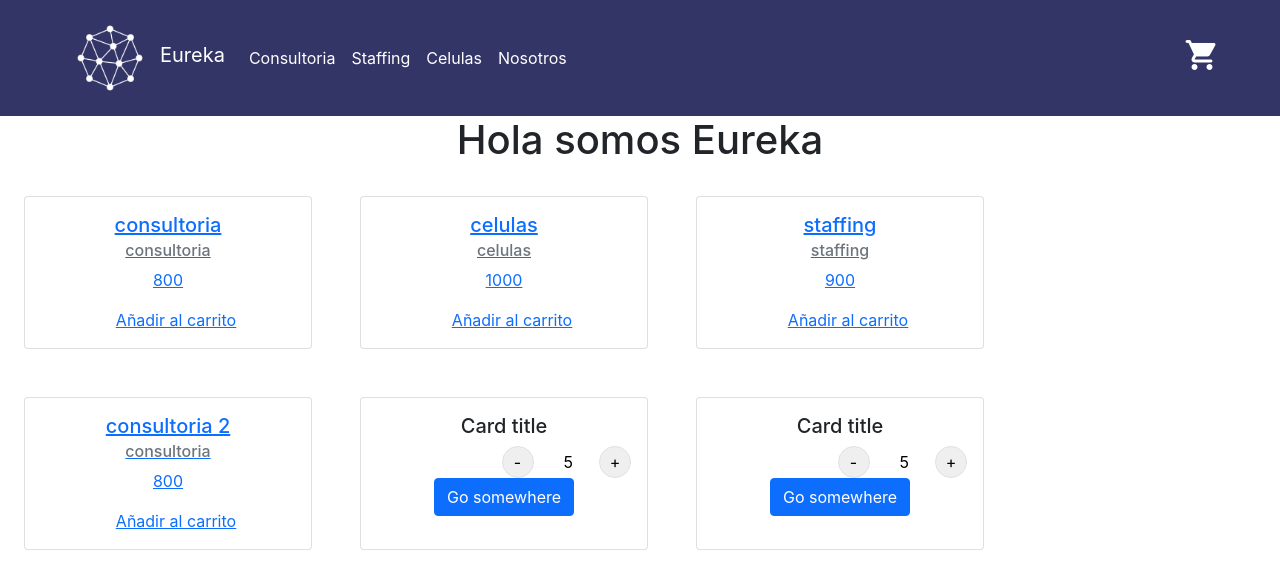
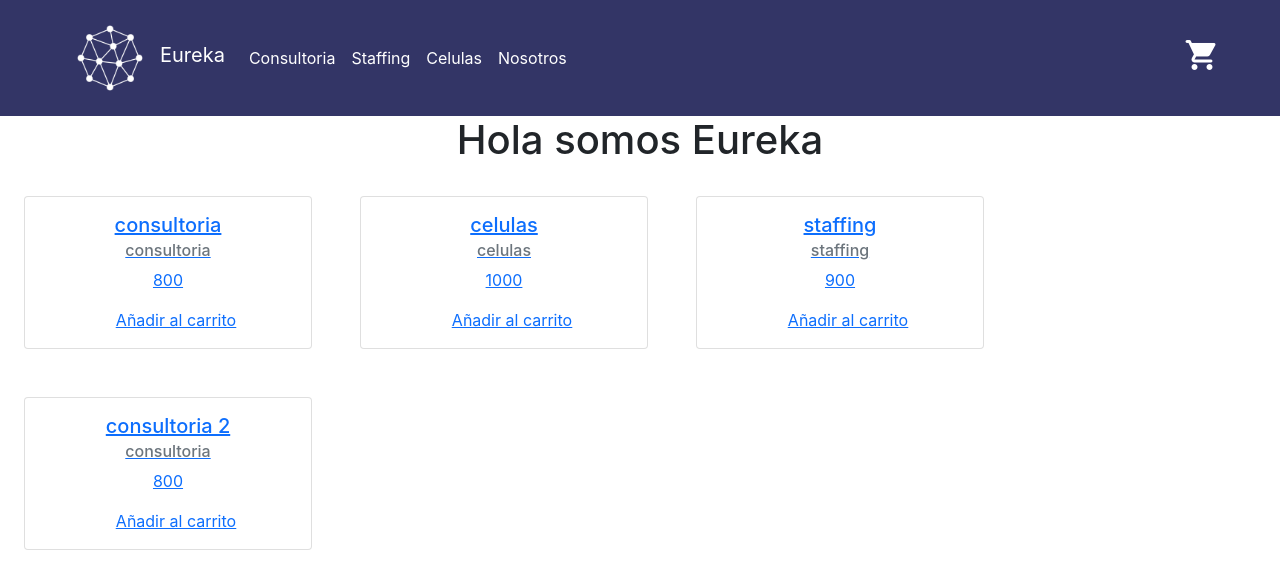
Before and after one commit to fabiola2311/app-barrios, a React (Create React App) app: page / in a window 1280 px wide. Shown: the top 586 px of the page. Built offline with nearby package versions, Linux system fonts and the light colour scheme.

Commit message:
Clasde 9 - Eventos

```diff
--- a/src/components/ItemCount/ItemCount.jsx
+++ b/src/components/ItemCount/ItemCount.jsx
@@ -2,7 +2,7 @@ import React from 'react'
 import './ItemCount.css';
 import { useState } from 'react';
 
-function ItemCount({ stock = 10, initial = 1, onAdd}) {
+function ItemCount({ stock = 10, initial = 1, onAdd }) {
 
     const [count, setCount] = useState(initial)
 
@@ -23,7 +23,7 @@ function ItemCount({ stock = 10, initial = 1, onAdd}) {
             onAdd(count);
         }
         else {
-            alert ("No hay stock")
+            alert("No hay stock")
         }
 
     }
@@ -33,17 +33,12 @@ function ItemCount({ stock = 10, initial = 1, onAdd}) {
 
     return (
         <>
-            <div className="card m-4" >
-                <div className="card-body">
-                    <h5 className="card-title">Card title</h5>
-                    <div div className="input-group w-auto justify-content-end align-items-center" >
-                        <input onClick={substractCount} type="button" value="-" className="button-minus border rounded-circle  icon-shape icon-sm mx-1 " data-field="quantity" />
-                        <input type="number" step="1" max="10" value={count} name="quantity" className="quantity-field border-0 text-center w-25" />
-                        <input onClick={addCount} type="button" value="+" className="button-plus border rounded-circle icon-shape icon-sm " data-field="quantity" />
-                    </div >
-                    <a href="#" onClick={submitOnAdd} className="btn btn-primary ">Go somewhere</a>
-                </div>
-            </div>
+            <div div className="input-group w-auto justify-content-end align-items-center" >
+                <input onClick={substractCount} type="button" value="-" className="button-minus border rounded-circle  icon-shape icon-sm mx-1 " data-field="quantity" />
+                <input type="number" step="1" max="10" value={count} name="quantity" className="quantity-field border-0 text-center w-25" />
+                <input onClick={addCount} type="button" value="+" className="button-plus border rounded-circle icon-shape icon-sm " data-field="quantity" />
+            </div >
+            <a href="#" onClick={submitOnAdd} className="btn btn-primary ">Añadir al carrito</a>
         </>
     )
 }
--- a/src/components/ItemDetail/ItemDetail.jsx
+++ b/src/components/ItemDetail/ItemDetail.jsx
@@ -1,16 +1,27 @@
-import React from 'react'
+import React, { useState } from 'react'
+import ItemCount from '../ItemCount/ItemCount'
+import { Link } from 'react-router-dom'
 
 function ItemDetail({ itemDetail }) {
-        return (
 
+    const [render, setRender] = useState(0)
 
+    function onAdd(value) {
+        setRender(value)
+    }
+
+    return (
         <div className="card m-4" >
             <img src={itemDetail.foto} class="card-img-top" alt="..."></img>
             <div className="card-body">
                 <h5 className="card-title">{itemDetail.nombre}</h5>
                 <h6 className="card-subtitle mb-2 text-muted">{itemDetail.categoria}</h6>
                 <p className="card-link">{itemDetail.precio}</p>
-                <a href="#" className="card-link">Añadir al carrito</a>
+                {render == 0 ?
+                    <ItemCount stock={itemDetail.stock} onAdd={onAdd} />
+                    :
+                    <Link to='/cart'><a href="#" className="btn btn-primary ">Terminar compra</a></Link>
+            }
             </div>
         </div>
     )
--- a/src/components/ItemList/ItemList.jsx
+++ b/src/components/ItemList/ItemList.jsx
@@ -12,8 +12,6 @@ function ItemList({ listadoDeProductos }) {
       {
 
       listadoDeProductos.map((valor) => <Item item={valor}/>)}
-      <ItemCount stock={5} initial={5} onAdd={(number) => {alert(number)}}/>
-      <ItemCount stock={5} initial={5} onAdd={(number) => {alert("Hola la compra es:" + number)}}/>
 
 
     </div>
--- a/src/helpers/getFetch.js
+++ b/src/helpers/getFetch.js
@@ -1,10 +1,10 @@
 import React from 'react';
 
 const productos = [
-    { id: 1, categoria: 'consultoria', nombre: 'consultoria', precio: 800, foto: "https://www.osas.com/media/2180/erp-business-consulting.jpg" },
-    { id: 2, categoria: 'celulas', nombre: 'celulas', precio: 1000, foto: "https://www.osas.com/media/2180/erp-business-consulting.jpg" },
-    { id: 3, categoria: 'staffing', nombre: 'staffing', precio: 900, foto: "https://www.osas.com/media/2180/erp-business-consulting.jpg" },
-    { id: 4, categoria: 'consultoria', nombre: 'consultoria 2', precio: 800, foto: "https://www.osas.com/media/2180/erp-business-consulting.jpg" },
+    { id: 1, categoria: 'consultoria', nombre: 'consultoria', precio: 800, stock: 11, foto: "https://www.osas.com/media/2180/erp-business-consulting.jpg" },
+    { id: 2, categoria: 'celulas', nombre: 'celulas', precio: 1000, stock: 15, foto: "https://www.osas.com/media/2180/erp-business-consulting.jpg" },
+    { id: 3, categoria: 'staffing', nombre: 'staffing', precio: 900, stock: 14, foto: "https://www.osas.com/media/2180/erp-business-consulting.jpg" },
+    { id: 4, categoria: 'consultoria', nombre: 'consultoria 2', precio: 800, stock: 12, foto: "https://www.osas.com/media/2180/erp-business-consulting.jpg" },
 
 ];
 
```
